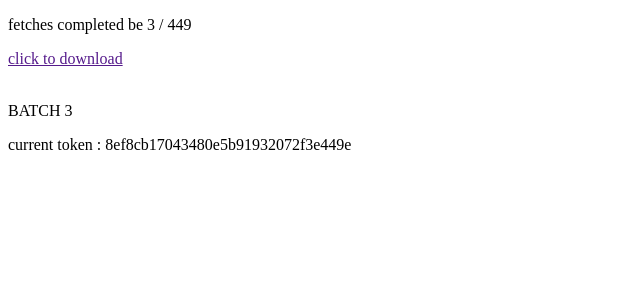
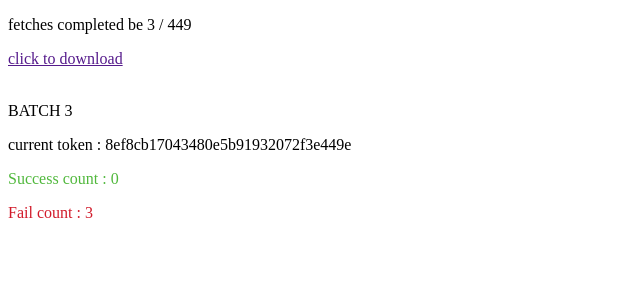
Before and after one commit to theborzzardie/test, an Angular app: page / in a window 1280 px wide. Shown: the top 300 px of the page, without its empty margins (0-640 px from the left). Built offline with nearby package versions, Linux system fonts and the light colour scheme; no server answers.

Commit message:
docs ready for deployment

```diff
--- a/src/app/tokens/tokens.component.html
+++ b/src/app/tokens/tokens.component.html
@@ -4,3 +4,6 @@
 <br><br>
 <p>BATCH 3</p>
 <p>current token : 8ef8cb17043480e5b91932072f3e449e </p>
+
+<p class="greenText">Success count : {{success}}</p>
+<p class="redText">Fail count : {{fail}}</p>
--- a/src/app/tokens/tokens.component.ts
+++ b/src/app/tokens/tokens.component.ts
@@ -1,6 +1,6 @@
 import { Component, OnInit } from '@angular/core';
 import { ApiService } from "../api.service";
-import { TOKENSTHREE, TOKENSFOUR, TOKENFIVE, TOKENSIX, TOKENSEVEN, TOKENEIGHT } from "../app.constants";
+import { TOKENSTHREE, TOKENSFOUR, TOKENFIVE, TOKENSIX, TOKENSEVEN, TOKENEIGHT, TOKENSNINE, TOKENTEN, TOKENELEVEN } from "../app.constants";
 import { interval } from 'rxjs';
 import { DomSanitizer } from '@angular/platform-browser';
 
@@ -15,7 +15,9 @@ export class TokensComponent implements OnInit {
 
   totalDone = 0;
   downloadJsonHref: any;
-  tokens = TOKENSTHREE;
+  tokens = TOKENSFOUR;
+  success = 0;
+  fail = 0;
   constructor(
     private apiService: ApiService,
     private sanitizer: DomSanitizer,
@@ -47,11 +49,13 @@ export class TokensComponent implements OnInit {
       (res: any) => {
         data.exists = true;
         data.errorMessage = '';
+        this.success += 1;
       },
       (error: any) => {
         console.log(error);
         data.errorMessage = error ?.msgUser;
         data.exists = false;
+        this.fail += 1;
 
       }
     )
--- a/src/styles.scss
+++ b/src/styles.scss
@@ -1,2 +1,9 @@
 /* You can add global styles to this file, and also import other style files */
 // ng build --base-href https://theborzzardie.github.io/test/ --output-path docs && git add . && git commit -m "docs ready for deployment" && git push
+.redText {
+  color: #d11a2a !important;
+}
+
+.greenText {
+  color: #50B83C !important;
+}
```
Also changed, not shown: 5 other files (tests, documents, lock files or other folders).
